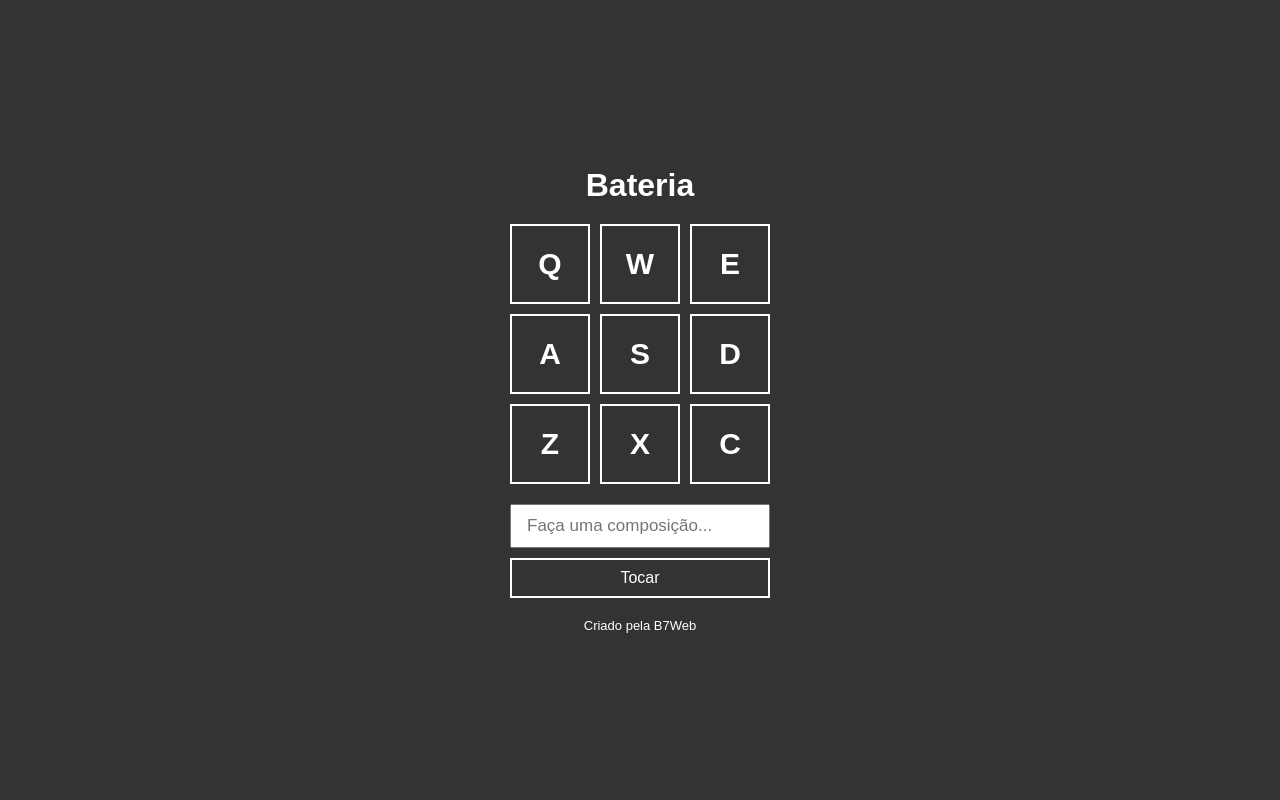
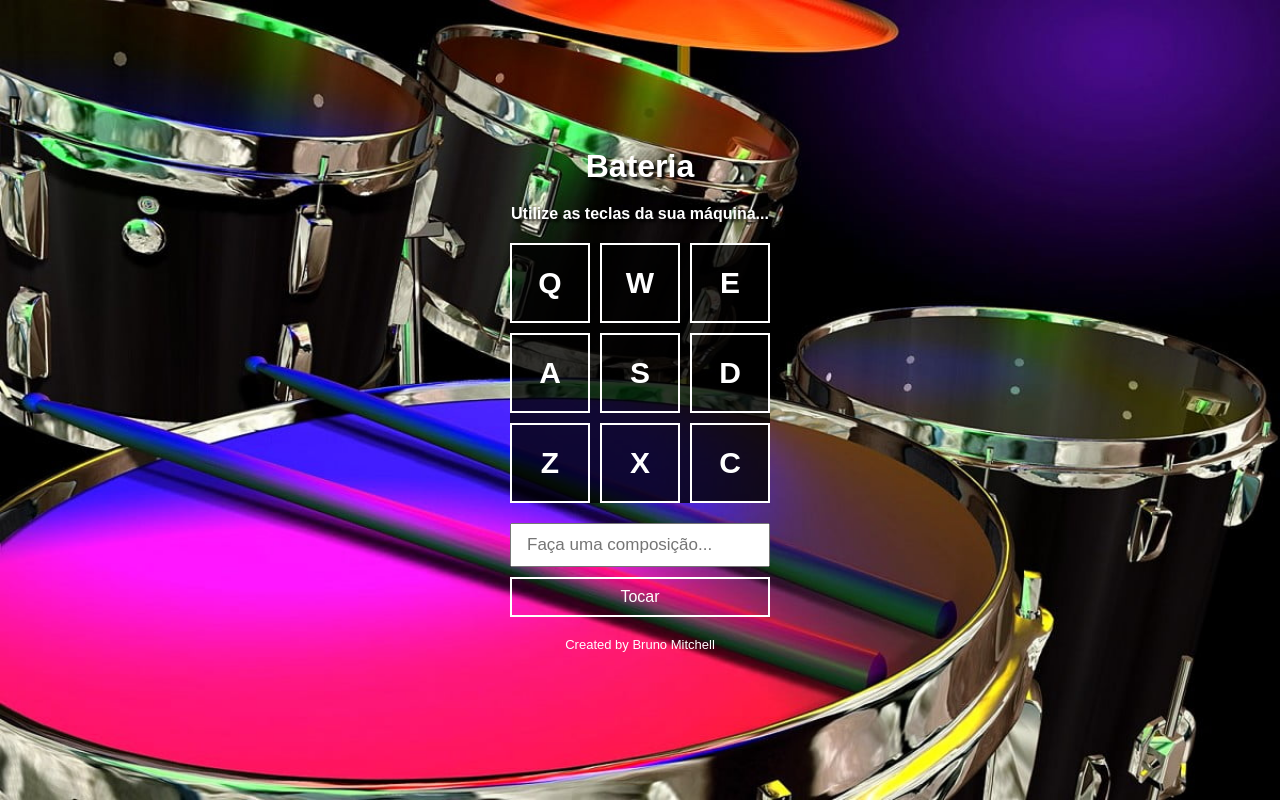
Before and after one commit to brunomitchell/Project-Battery, a plain HTML site: page index.html in a window 1280 px wide. Drawn offline with Linux system fonts and the light colour scheme.

Commit message:
Alteração visual

```diff
--- a/index.html
+++ b/index.html
@@ -9,6 +9,8 @@
 </head>
 <body>
     <h1>Bateria</h1>
+
+    <h4>Utilize as teclas da sua máquina...</h4>
 
     <div class="keys">
         <div data-key="keyq" class="key">Q</div>
@@ -28,7 +30,7 @@
         <button>Tocar</button>
     </div>
 
-    <footer>Criado pela B7Web</footer>
+    <footer>Created by Bruno Mitchell</footer>
 
     <audio id="s_keyq" src="sounds/keyq.wav"></audio>
     <audio id="s_keyw" src="sounds/keyw.wav"></audio>
--- a/style.css
+++ b/style.css
@@ -2,6 +2,7 @@
     margin: 0;
     padding: 0;
     box-sizing: border-box;
+
 }
 body {
     display: flex;
@@ -11,16 +12,23 @@ body {
     flex-direction: column;
     background-color: #333;
     font-family: Arial, Helvetica, sans-serif;
+    background-image: url(imgProjectBattery.jpg);
+    background-size: cover; /* Faz com que a imagem cubra todo o fundo */
+    background-position: center;
 }
 
-h1 {
+
+h1,h4 {
     color: #FFF;
     margin-bottom: 20px;
+    text-shadow: 3px 3px 3px #000;
+
 }
 .keys {
     display: grid;
     grid-template-columns: repeat(3, 1fr);
     gap: 10px;
+    background-color: rgba(0, 0, 0, 0.8);
 }
 .key {
     width: 80px;
```
Also changed, not shown: imgProjectBattery.jpg (added).
